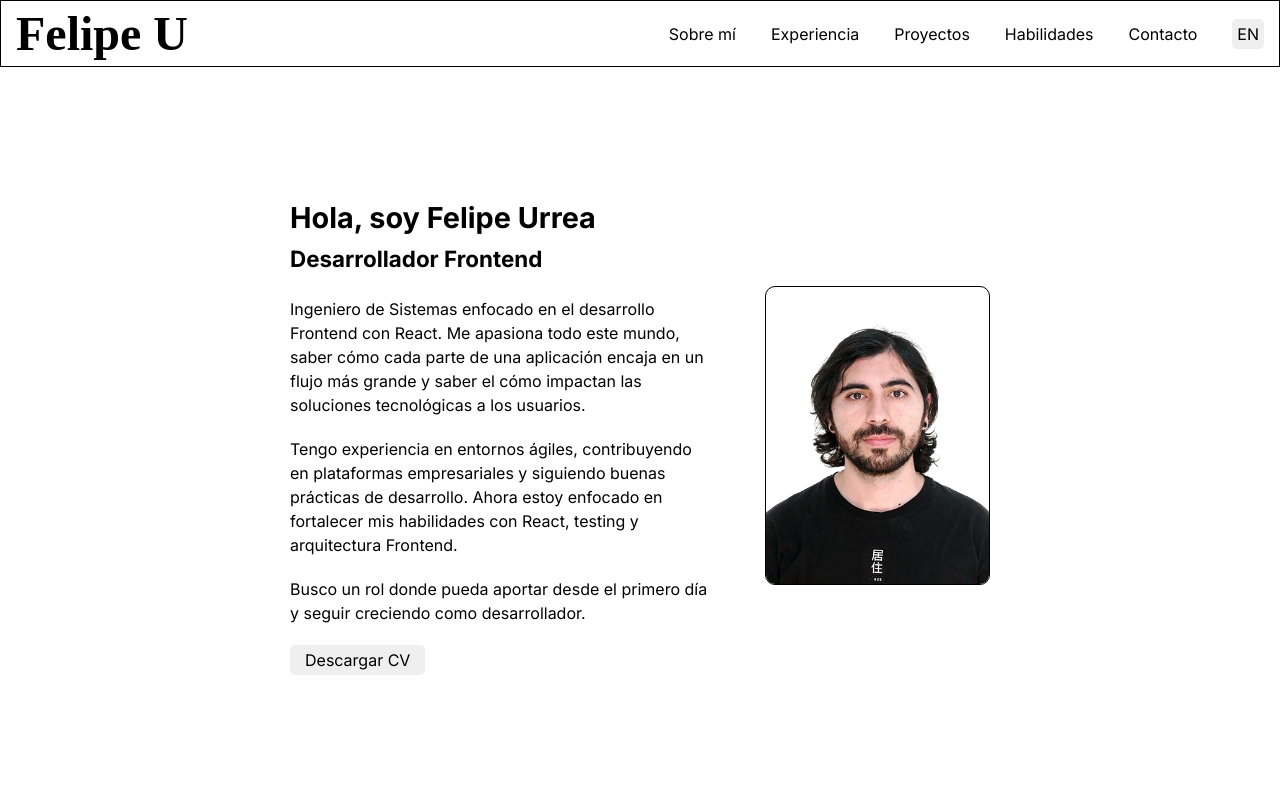
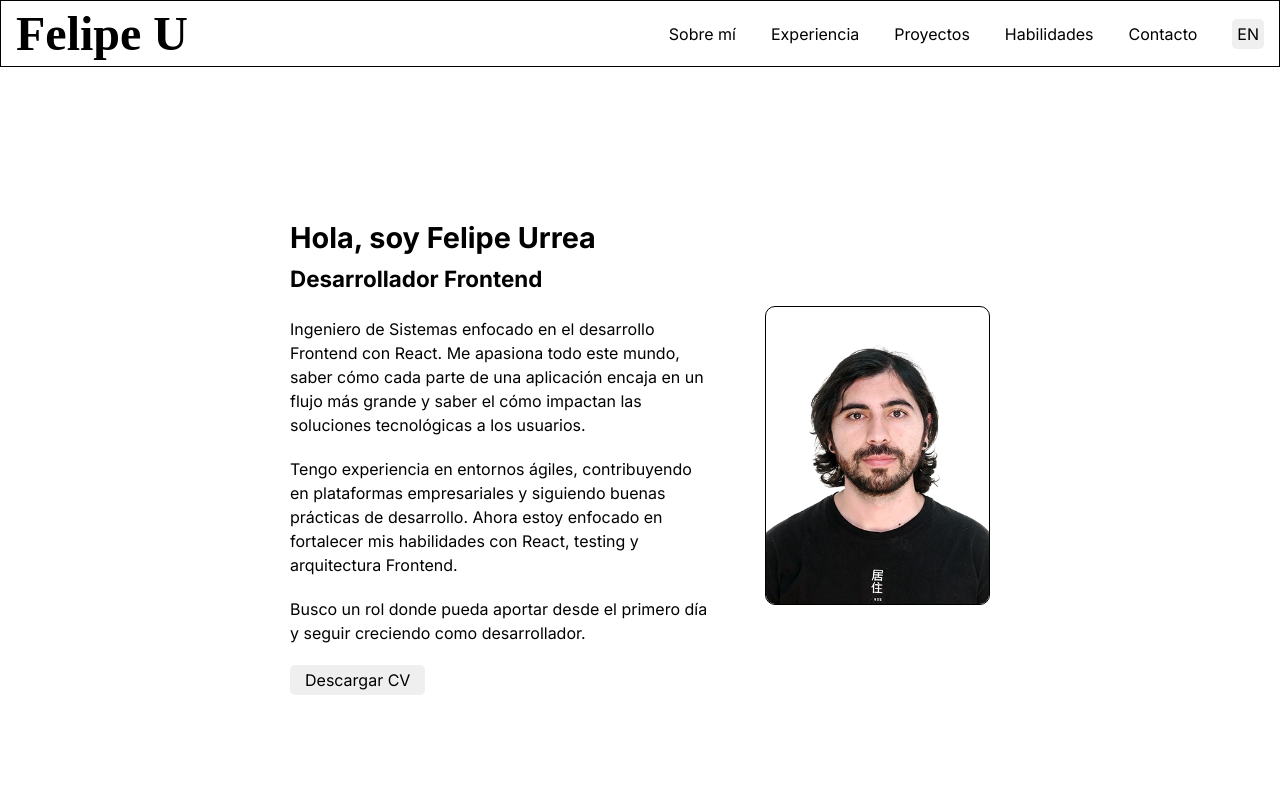
Before and after one commit to felipe-u/portfolio, a React (Vite) app: page / in a window 1280 px wide. Shown: the top 798 px of the page. Built offline with nearby package versions, Linux system fonts and the light colour scheme; a web font is replaced by a local one.

Commit message:
style: Update section padding for improved layout consistency

```diff
--- a/src/styles/Main.css
+++ b/src/styles/Main.css
@@ -2,7 +2,7 @@ section {
   display: grid;
   align-items: start;
   justify-items: center;
-  padding: 75px 0 115px 0;
+  padding: 115px 0 165px 0;
 }
 
 .center-layout {
```
